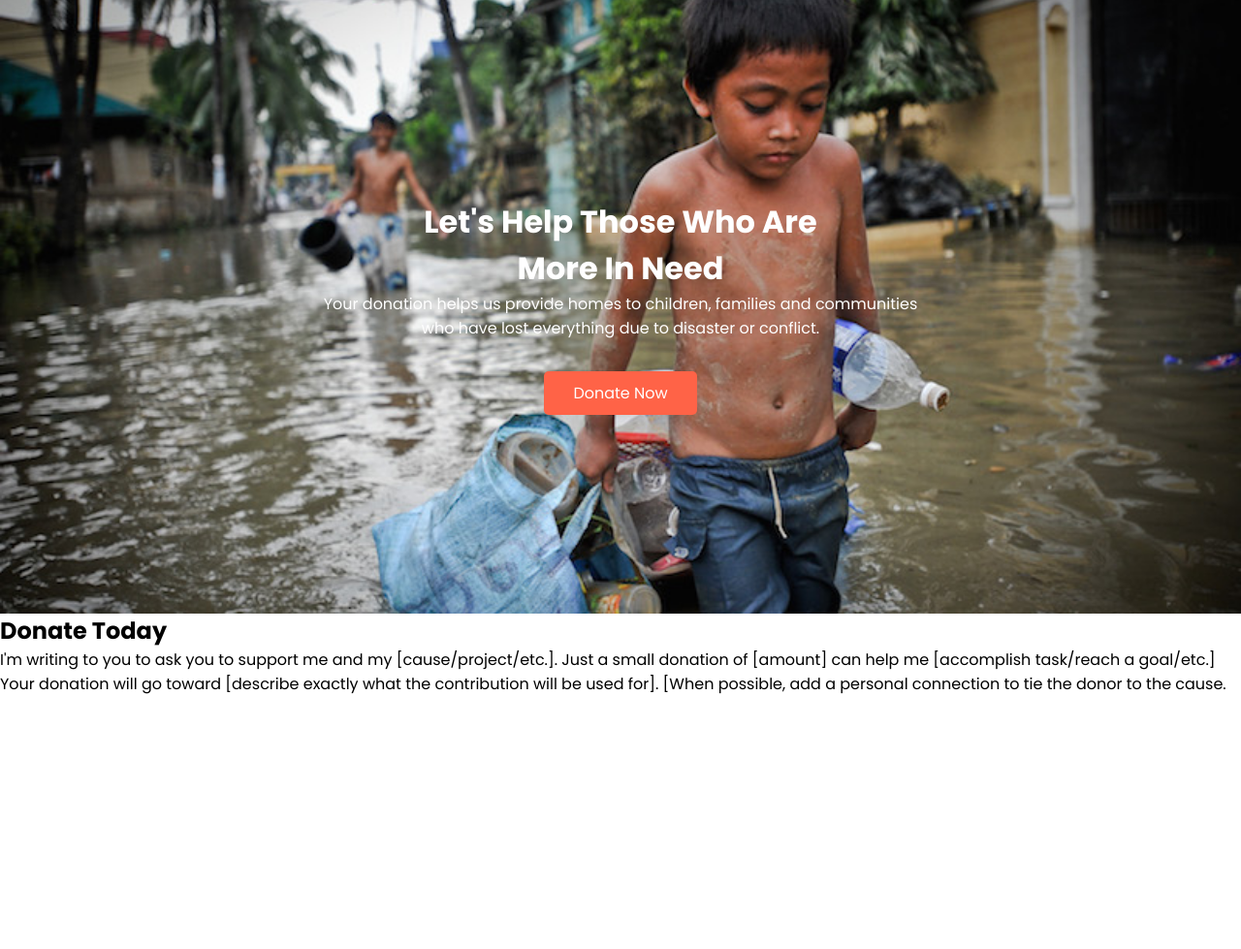
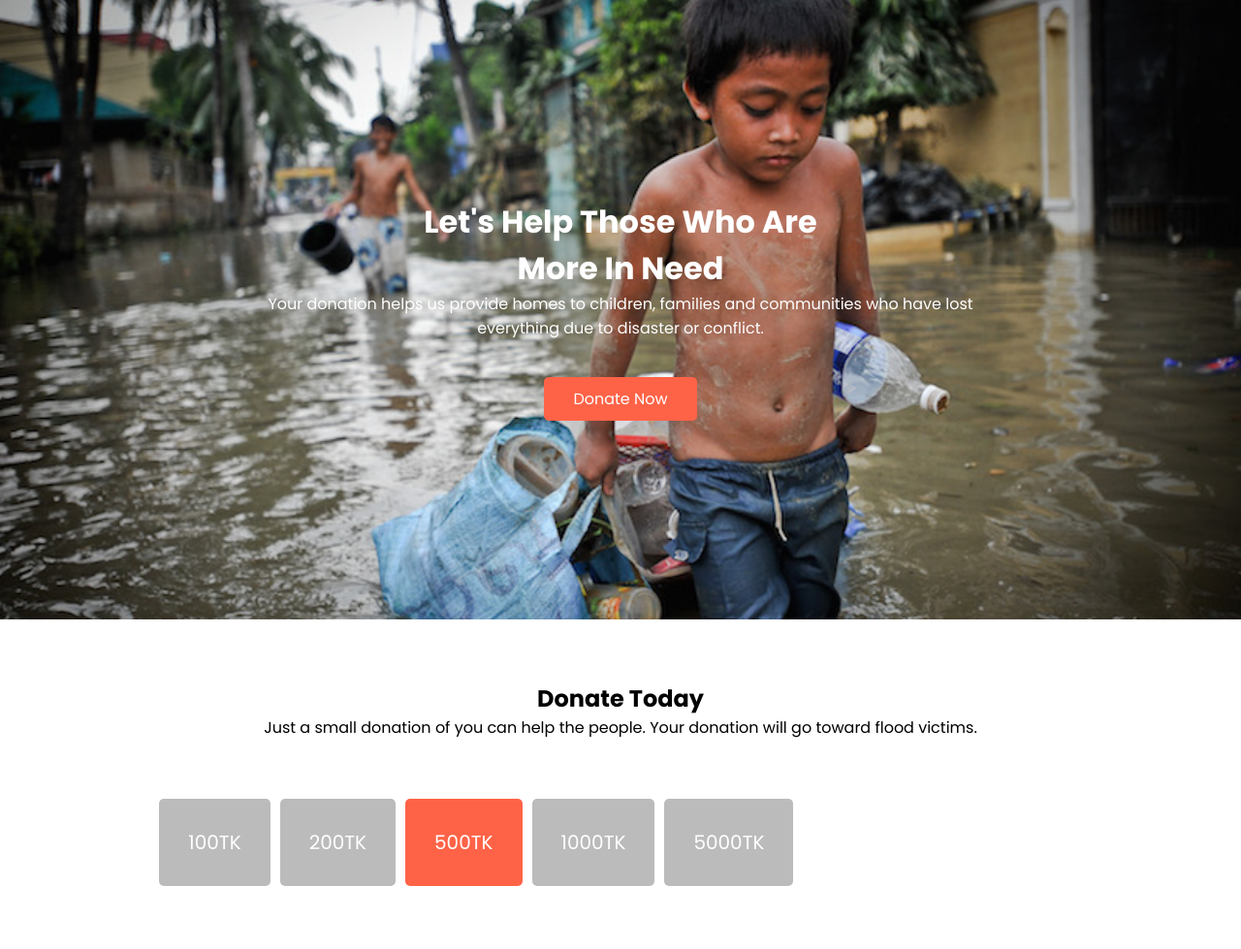
Before and after one commit to Jaber4770/donate-today, a plain HTML site: page index.html in a window 1280 px wide. Shown: the whole page at 97% size. Before the commit the page ends 800 px from the top, so only its background shows below. Drawn offline with Linux system fonts and the light colour scheme.

Commit message:
donate box added

```diff
--- a/index.html
+++ b/index.html
@@ -22,13 +22,30 @@
         </div>
     </header>
     <main>
-        <section class="take_center">
-            <div>
-                <h1>Donate Today</h1>
-                <p>I'm writing to you to ask you to support me and my [cause/project/etc.]. Just a small donation of
-                    [amount] can help me [accomplish task/reach a goal/etc.] Your donation will go toward [describe
-                    exactly what the contribution will be used for]. [When possible, add a personal connection to tie
-                    the donor to the cause.</p>
+        <section>
+            <div class="div_center">
+                <div>
+                    <h1>Donate Today</h1>
+                    <p>Just a small donation of
+                        you can help the people. Your donation will go toward flood victims. </p>
+                        <div class="dis_flex">
+                            <div>
+                                <span class="donate_tk">100TK</span>
+                            </div>
+                            <div>
+                                <span class="donate_tk">200TK</span>
+                            </div>
+                            <div id="donate_active">
+                                <span>500TK</span>
+                            </div>
+                            <div>
+                                <span class="donate_tk">1000TK</span>
+                            </div>
+                            <div>
+                                <span class="donate_tk">5000TK</span>
+                            </div>
+                        </div>
+                </div>
             </div>
         </section>
     </main>
--- a/style.css
+++ b/style.css
@@ -24,7 +24,7 @@ body {
 }
 
 .header_bg div {
-    width: 50%;
+    width: 60%;
     text-align: center;
     margin-top: 16%;
     margin-bottom: 16%;
@@ -38,3 +38,31 @@ body {
     margin-top: 5%;
     display:inline-block;
 }
+
+/* section 2, donation */
+.div_center{
+    display: flex;
+    justify-content: center;
+    align-items: center;
+}
+.div_center div{
+    width: 60%;
+    text-align: center;
+    margin: 5% 0;
+}
+.dis_flex{
+    display: flex;
+    justify-content: center;
+    align-items: center;
+}
+.dis_flex div{
+    padding: 30px;
+    margin-left: 10px;
+    background-color:  rgb(187, 187, 187);
+    border-radius: 5px;
+    color: white;
+    font-size: 20px;
+}
+#donate_active{
+    background-color: tomato;
+}
```
